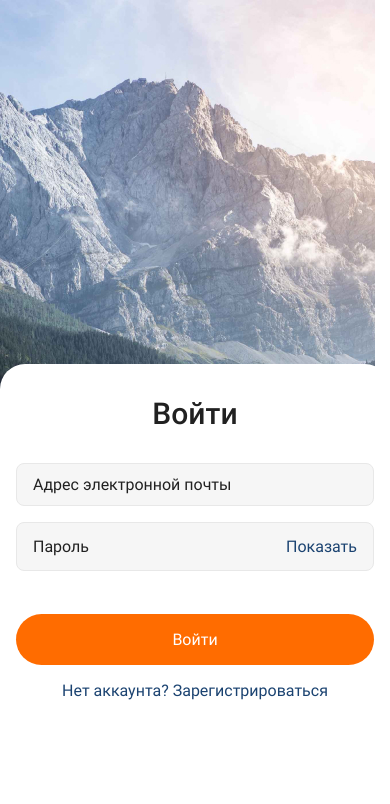
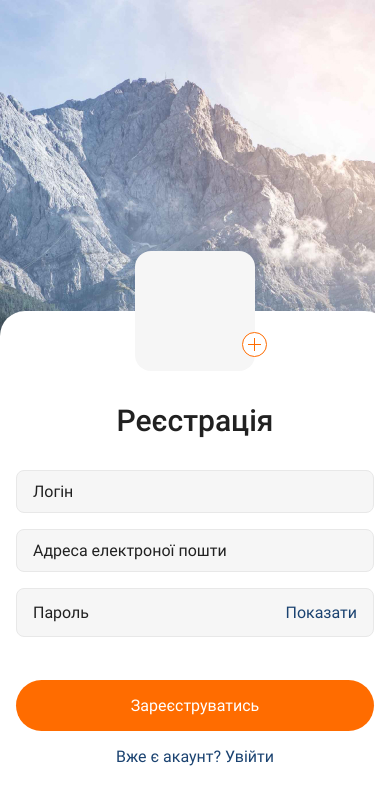
Before and after one commit to NikolayLemehov/goit-hw-react-native, a React Native app: screen / in a window 390 px wide. Shown: the top 804 px of the page. Built offline with nearby package versions, Linux system fonts and the light colour scheme.

Commit message:
fix: remove unnecessary code

```diff
--- a/App.js
+++ b/App.js
@@ -1,11 +1,11 @@
-import LoginScreen from './screens/auth/LoginScreen/LoginScreen';
-// import RegistrationScreen from './screens/auth/RegistrationScreen/RegistrationScreen';
+// import LoginScreen from './screens/auth/LoginScreen/LoginScreen';
+import RegistrationScreen from './screens/auth/RegistrationScreen/RegistrationScreen';
 
 export default function App() {
   return (
     <>
-      {/*<RegistrationScreen/>*/}
-      <LoginScreen/>
+      <RegistrationScreen/>
+      {/*<LoginScreen/>*/}
     </>
   );
 }
--- a/screens/auth/RegistrationScreen/RegistrationScreen.js
+++ b/screens/auth/RegistrationScreen/RegistrationScreen.js
@@ -46,12 +46,6 @@ export default function RegistrationScreen() {
     setHasFocus(p => ({ ...p, [name]: false }));
   };
 
-  const onLayoutInner = (e) => {
-    console.log(e.nativeEvent.layout);
-  };
-
-  console.log(isShowPassword)
-
   return (
     <>
       <KeyboardAvoidingView
@@ -63,7 +57,6 @@ export default function RegistrationScreen() {
             <ImageBackground style={st.bg} source={require('../../../assets/images/bg.jpg')}>
               <View
                 style={[st.inner, { paddingBottom: isShowKeyboard ? 32 : 78 }]}
-                onLayout={onLayoutInner}
               >
 
                 <View style={st.avatarWrapper}>
```
